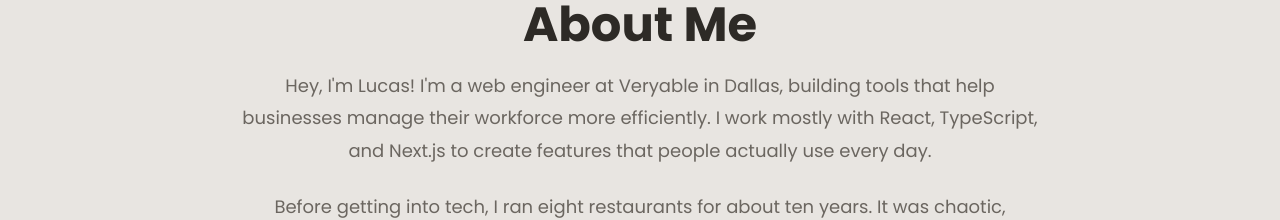
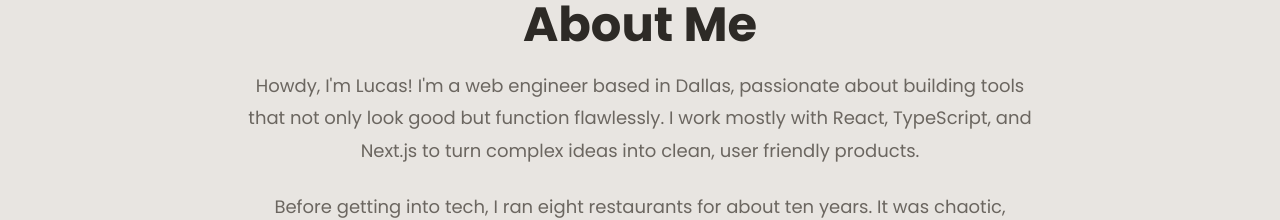
Before and after one commit to LucassNogueira/Portfolio, a Next.js app: page /about in a window 1280 px wide. Shown: the part 340-560 px from the top of the page. Built offline with nearby package versions, Linux system fonts and the light colour scheme; no server answers.

Commit message:
resume change

```diff
--- a/src/components/About.tsx
+++ b/src/components/About.tsx
@@ -137,9 +137,8 @@ const About: React.FC = () => {
           </SectionTitle>
           <AboutContent>
             <AboutText>
-            Hey, I&apos;m Lucas! I&apos;m a web engineer at Veryable in Dallas, building tools that help
-            businesses manage their workforce more efficiently. I work mostly with React, TypeScript,
-            and Next.js to create features that people actually use every day.
+              Howdy, I&apos;m Lucas! I&apos;m a web engineer based in Dallas, passionate about building tools that not only look good but function flawlessly. I work mostly with React, TypeScript,
+              and Next.js to turn complex ideas into clean, user friendly products.
             </AboutText>
             <AboutText>
               Before getting into tech, I ran eight restaurants for about ten years. It was chaotic,
```
Also changed, not shown: src/app/resume/page.tsx (+0 -13 lines), src/components/Resume.tsx (+4 -4 lines), 2 other files (tests, documents, lock files or other folders). Lines whose indentation alone changed are shown as unchanged.
